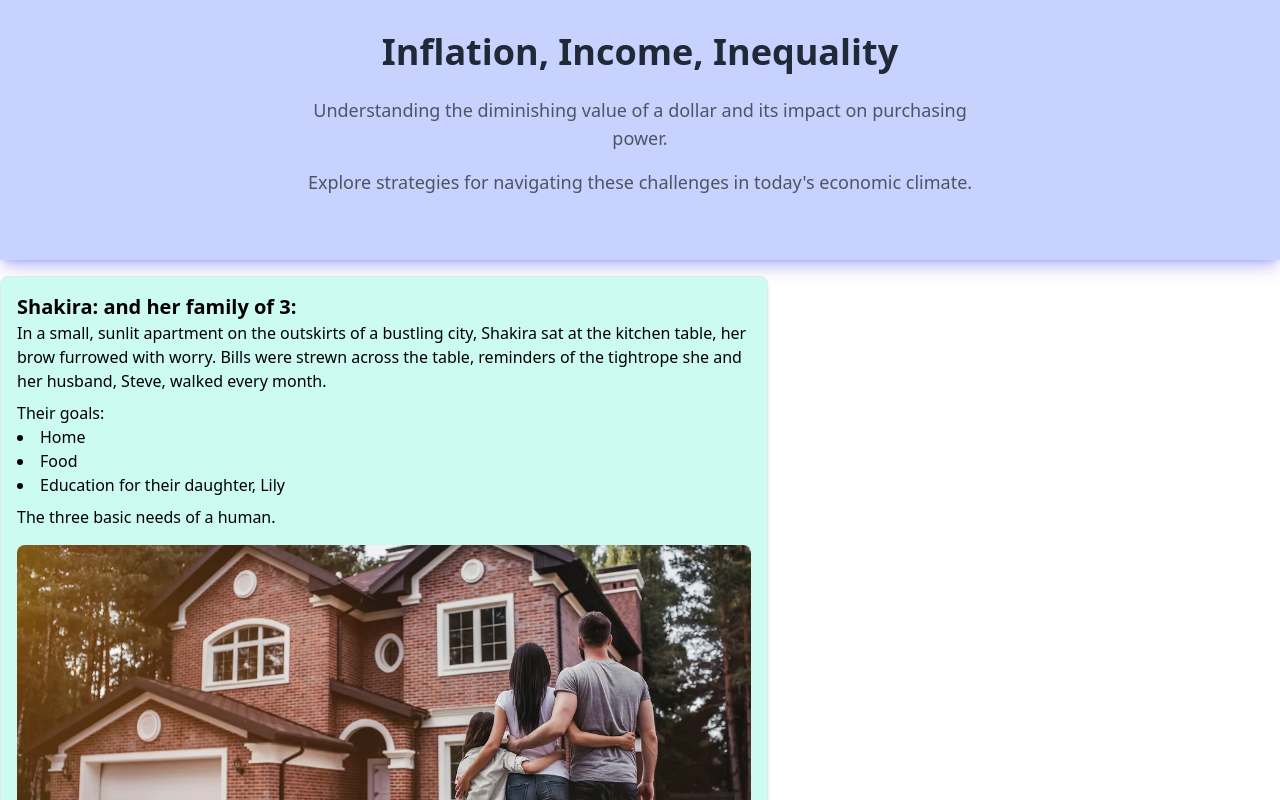
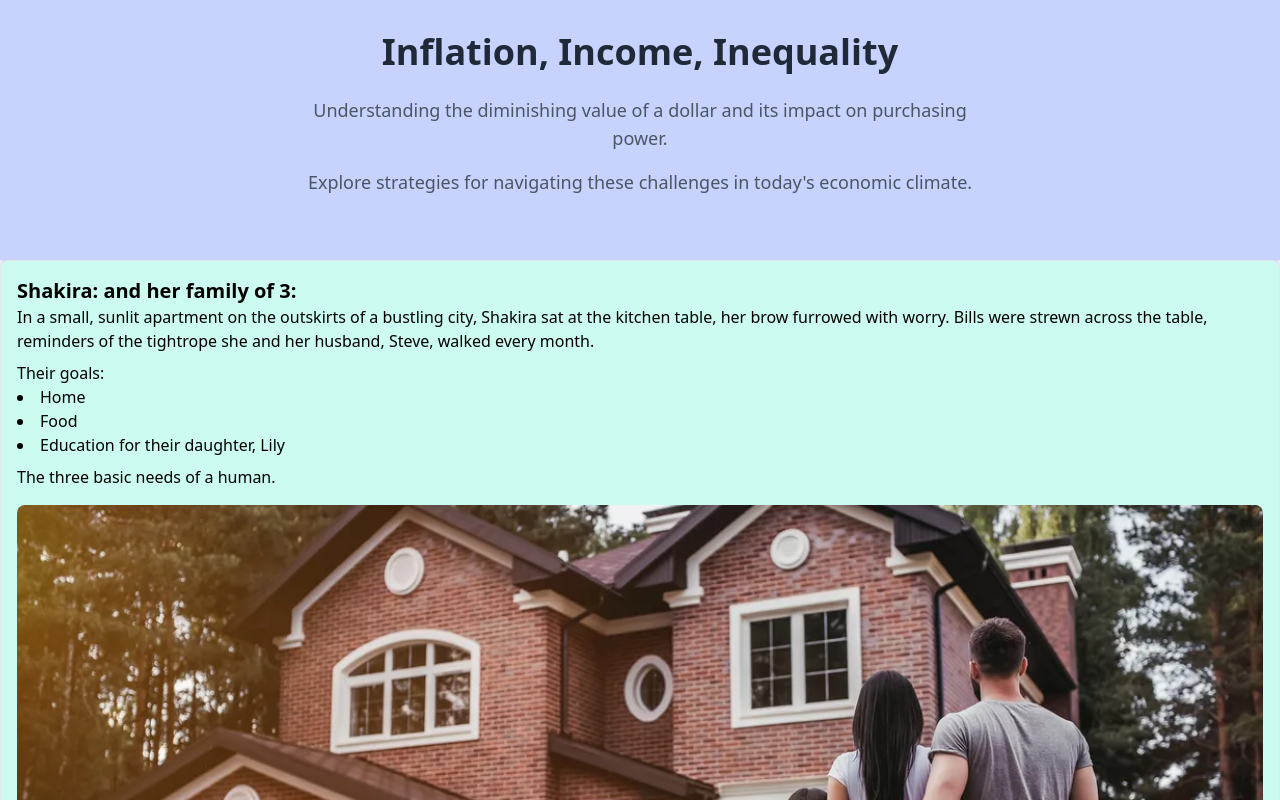
Before and after one commit to mehassanhmood/StoryBoarding, a React (Vite) app: page / in a window 1280 px wide. Shown: the top 800 px of the page. Built offline with nearby package versions, Linux system fonts and the light colour scheme.

Commit message:
Persona adjustment

```diff
--- a/src/App.jsx
+++ b/src/App.jsx
@@ -12,7 +12,8 @@ function App() {
     // <div className="flex flex-col justify-center items-center min-h-screen bg-teal-300 p-4">
       <div>
       <HomePage />
-      <div className="mt-4 w-full max-w-3xl">
+      {/* <div className="mt-4 w-full max-w-3xl"> */}
+      <div>
         <Persona />
       </div>
       <div className="mt-4 w-full max-w-3xl">
```
